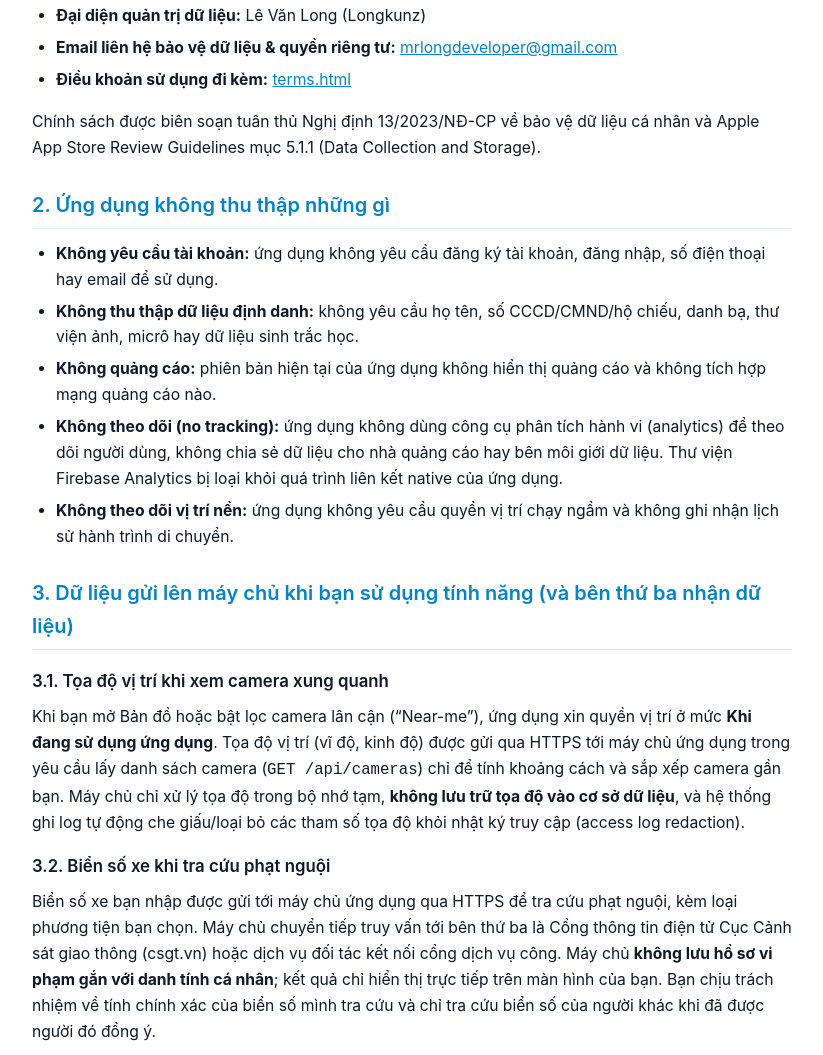
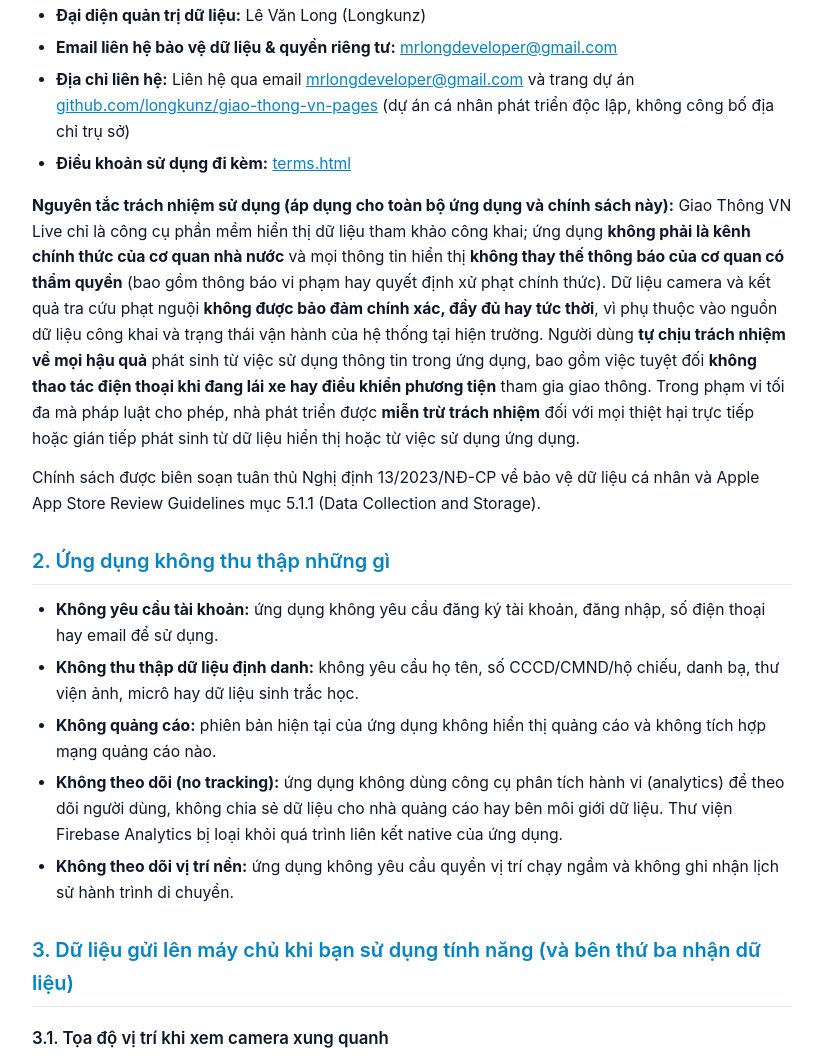
Before and after one commit to longkunz/giao-thong-vn-pages, a plain HTML site: page privacy.html in a window 1280 px wide. Shown: the part 352-1407 px from the top of the page, without its empty margins (228-1051 px from the left). Drawn offline with Linux system fonts and the light colour scheme.

Commit message:
fix(legal): publish lại privacy.html đã sửa ở vòng review 1 — bổ sung Nguyên tắc trách nhiệm sử dụng, Địa chỉ liên hệ và công bố MoMo (aws.momo.vn) là bên thứ ba nhận biển số — giao-thong-vn-live#95

```diff
--- a/privacy.html
+++ b/privacy.html
@@ -98,8 +98,21 @@
       <ul>
         <li><strong>Đại diện quản trị dữ liệu:</strong> Lê Văn Long (Longkunz)</li>
         <li><strong>Email liên hệ bảo vệ dữ liệu &amp; quyền riêng tư:</strong> <a href="mailto:mrlongdeveloper@gmail.com">mrlongdeveloper@gmail.com</a></li>
+        <li><strong>Địa chỉ liên hệ:</strong> Liên hệ qua email <a href="mailto:mrlongdeveloper@gmail.com">mrlongdeveloper@gmail.com</a> và trang dự án <a href="https://github.com/longkunz/giao-thong-vn-pages">github.com/longkunz/giao-thong-vn-pages</a> (dự án cá nhân phát triển độc lập, không công bố địa chỉ trụ sở)</li>
         <li><strong>Điều khoản sử dụng đi kèm:</strong> <a href="terms.html">terms.html</a></li>
       </ul>
+      <p>
+        <strong>Nguyên tắc trách nhiệm sử dụng (áp dụng cho toàn bộ ứng dụng và chính sách này):</strong>
+        Giao Thông VN Live chỉ là công cụ phần mềm hiển thị dữ liệu tham khảo công khai; ứng dụng
+        <strong>không phải là kênh chính thức của cơ quan nhà nước</strong> và mọi thông tin hiển thị
+        <strong>không thay thế thông báo của cơ quan có thẩm quyền</strong> (bao gồm thông báo vi phạm hay quyết định xử phạt chính thức).
+        Dữ liệu camera và kết quả tra cứu phạt nguội <strong>không được bảo đảm chính xác, đầy đủ hay tức thời</strong>,
+        vì phụ thuộc vào nguồn dữ liệu công khai và trạng thái vận hành của hệ thống tại hiện trường.
+        Người dùng <strong>tự chịu trách nhiệm về mọi hậu quả</strong> phát sinh từ việc sử dụng thông tin trong ứng dụng,
+        bao gồm việc tuyệt đối <strong>không thao tác điện thoại khi đang lái xe hay điều khiển phương tiện</strong> tham gia giao thông.
+        Trong phạm vi tối đa mà pháp luật cho phép, nhà phát triển được <strong>miễn trừ trách nhiệm</strong> đối với mọi thiệt hại
+        trực tiếp hoặc gián tiếp phát sinh từ dữ liệu hiển thị hoặc từ việc sử dụng ứng dụng.
+      </p>
       <p>
         Chính sách được biên soạn tuân thủ Nghị định 13/2023/NĐ-CP về bảo vệ dữ liệu cá nhân và
         Apple App Store Review Guidelines mục 5.1.1 (Data Collection and Storage).
@@ -131,7 +144,10 @@
       <h3>3.2. Biển số xe khi tra cứu phạt nguội</h3>
       <p>
         Biển số xe bạn nhập được gửi tới máy chủ ứng dụng qua HTTPS để tra cứu phạt nguội, kèm loại phương tiện bạn chọn.
-        Máy chủ chuyển tiếp truy vấn tới bên thứ ba là Cổng thông tin điện tử Cục Cảnh sát giao thông (csgt.vn) hoặc dịch vụ đối tác kết nối cổng dịch vụ công.
+        Máy chủ chuyển tiếp truy vấn tới bên thứ ba là <strong>MoMo</strong> — cụ thể là dịch vụ MoMo Traffic Violation API
+        (máy chủ <code>aws.momo.vn</code>), là dịch vụ đối tác kết nối tới nguồn dữ liệu của Cổng thông tin điện tử
+        Cục Cảnh sát giao thông (csgt.vn) và cổng dịch vụ công. Như vậy, bên thứ ba trực tiếp nhận biển số trong quá trình
+        tra cứu là MoMo, không phải Cục Cảnh sát giao thông nhận trực tiếp từ thiết bị của bạn.
         Máy chủ <strong>không lưu hồ sơ vi phạm gắn với danh tính cá nhân</strong>; kết quả chỉ hiển thị trực tiếp trên màn hình của bạn.
         Bạn chịu trách nhiệm về tính chính xác của biển số mình tra cứu và chỉ tra cứu biển số của người khác khi đã được người đó đồng ý.
       </p>
@@ -167,7 +183,7 @@
       <ul>
         <li><strong>Dữ liệu gửi lên máy chủ:</strong> tọa độ vị trí chỉ tồn tại trong bộ nhớ tạm trong lúc xử lý yêu cầu và không được lưu vào cơ sở dữ liệu; biển số tra cứu không được lưu thành hồ sơ gắn với danh tính cá nhân. Nhật ký truy cập máy chủ (nếu có) được lưu trong thời gian ngắn phục vụ vận hành kỹ thuật và đã loại bỏ tham số tọa độ.</li>
         <li><strong>Dữ liệu lưu cục bộ trên thiết bị:</strong> được lưu cho tới khi bạn tự xóa trong mục Cài đặt, xóa dữ liệu ứng dụng, hoặc gỡ cài đặt ứng dụng.</li>
-        <li><strong>Dữ liệu phía bên thứ ba:</strong> tuân theo chính sách lưu trữ của chính bên thứ ba đó (Google Firebase, Cổng thông tin Cục Cảnh sát giao thông/dịch vụ đối tác tra cứu).</li>
+        <li><strong>Dữ liệu phía bên thứ ba:</strong> tuân theo chính sách lưu trữ của chính bên thứ ba đó (Google Firebase, MoMo — MoMo Traffic Violation API, Cổng thông tin Cục Cảnh sát giao thông/dịch vụ đối tác tra cứu).</li>
       </ul>
     </section>
 
```
